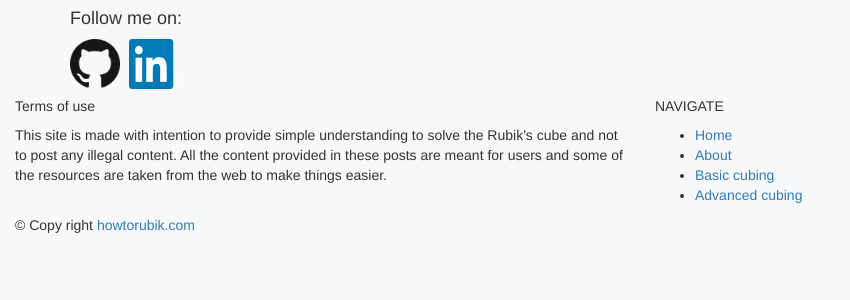
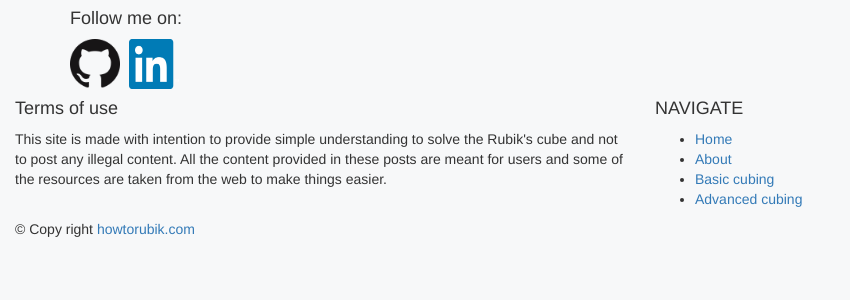
Before and after one commit to satyasashi/howtorubik, a Django app: page /about/ in a window 1280 px wide. Shown: the part 366-666 px from the top of the page, without its empty margins (0-850 px from the left). Run offline with Django 3.2, Linux system fonts and the light colour scheme; some libraries are stand-ins or nearby versions.

Commit message:
Changed Heading tag h5 to h4 in footer

```diff
--- a/templates/snippets/footer.html
+++ b/templates/snippets/footer.html
@@ -5,14 +5,14 @@
 		<div class="row">
 			<!-- First Column -->
 			<div class="col-md-6">
-				<h5 class="title">Terms of use</h5>
+				<h4 class="title">Terms of use</h4>
 				<p>This site is made with intention to provide simple understanding to solve the Rubik's cube and not to post any illegal content. All the content provided in these posts are meant for users and some of the resources are taken from the web to make things easier.</p>
 			</div>
 			<!-- /.End of First column -->
 
 			<!-- Second Column -->
 			<div class="col-md-6 secondFootCol">
-				<h5 class="title">NAVIGATE</h5>
+				<h4 class="title">NAVIGATE</h4>
 				<ul>
 					<li><a href="{% url 'post_list' %}">Home</a></li>
 					<li><a href="{% url 'about' %}">About</a></li>
```
